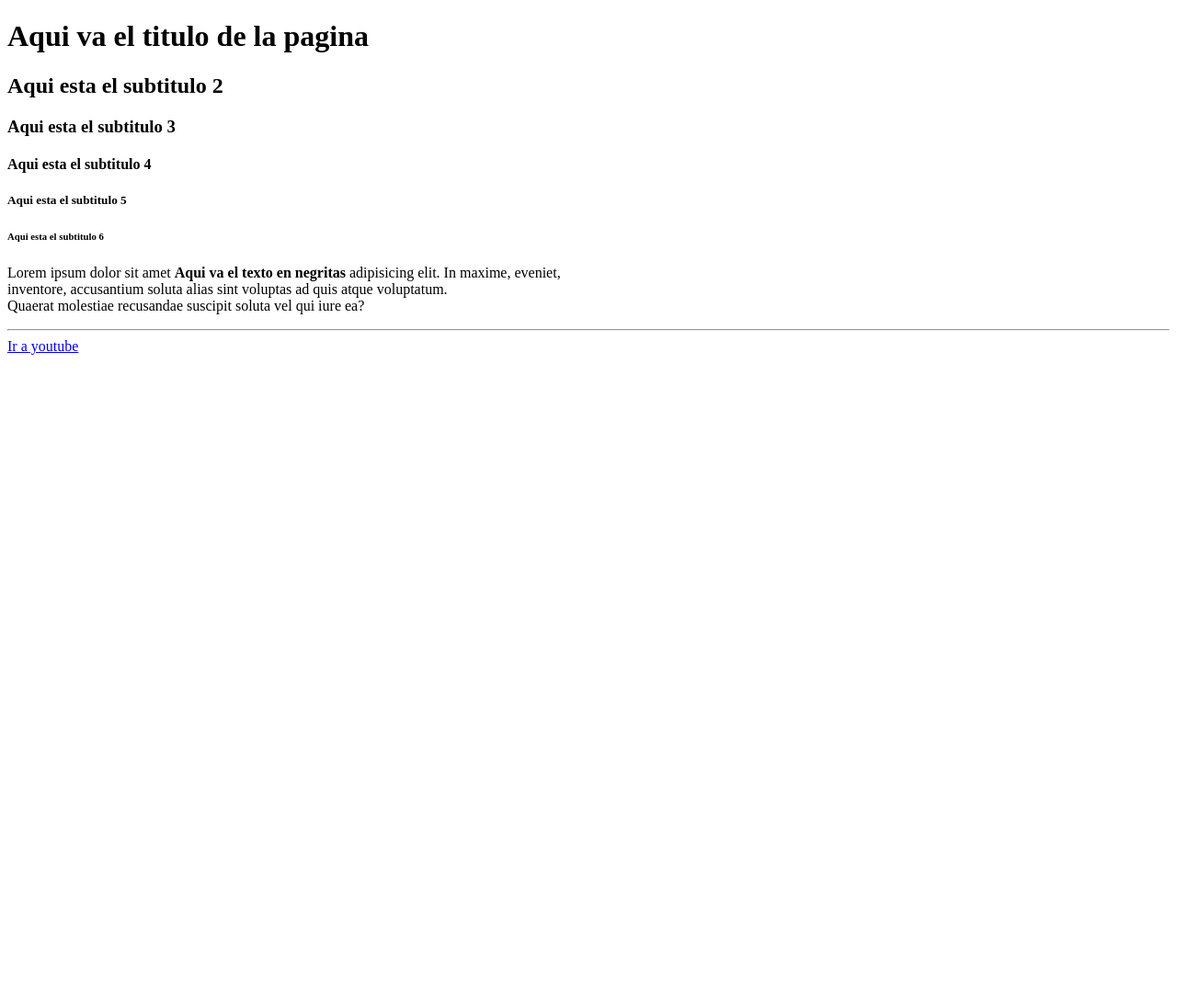
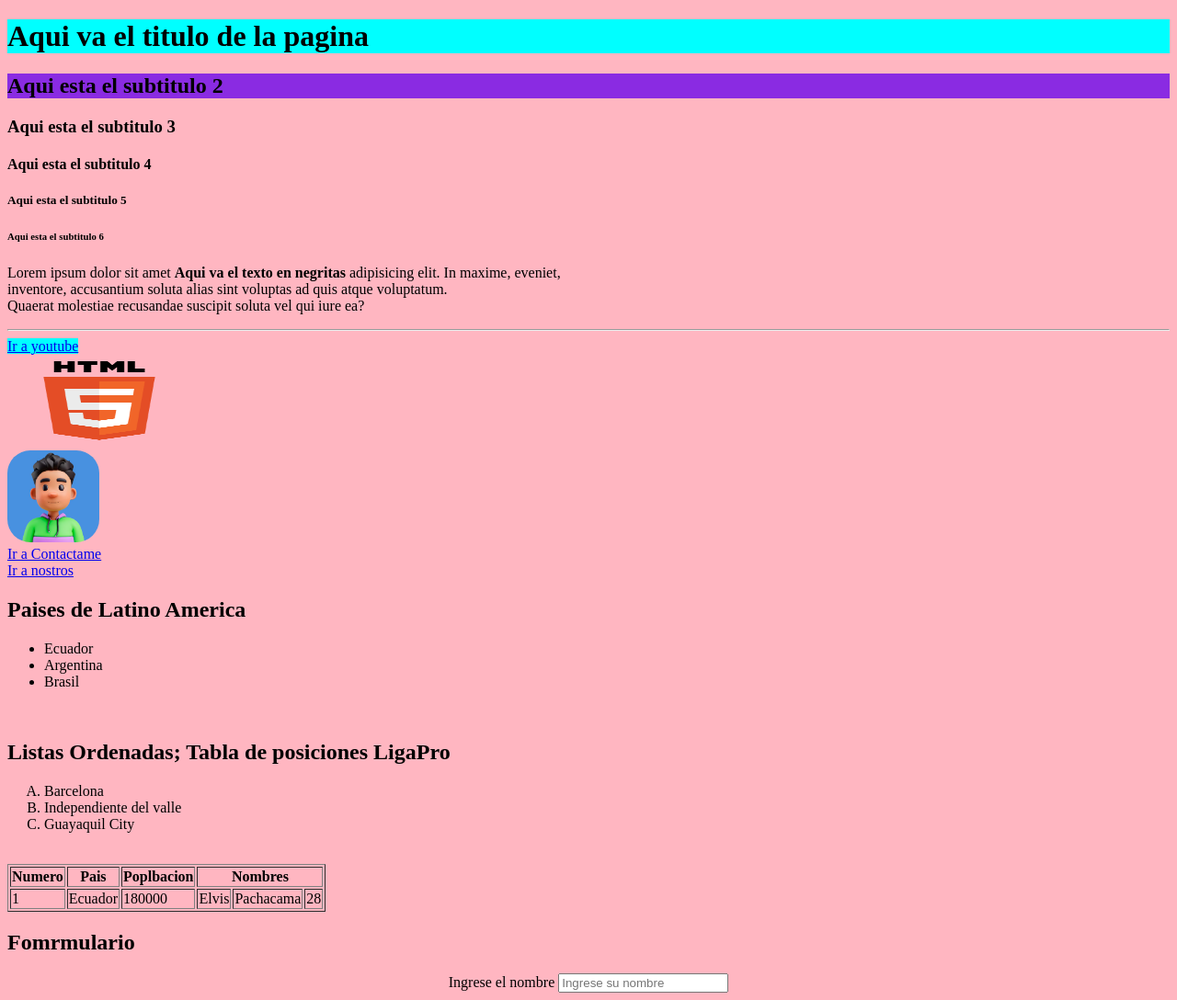
Before and after one commit to edrianlxcid/primerhola, a plain HTML site: page index.html in a window 1280 px wide. Shown: the whole page at 92% size. Before the commit the page ends 800 px from the top, so only its background shows below. Drawn offline with Linux system fonts and the light colour scheme.

Commit message:
Version cuatro

```diff
--- a/index.html
+++ b/index.html
@@ -1,5 +1,6 @@
 <!--Aqui van los comentario y modificaciones aqui definimos el tipo de documento que va a desarollar-->
 <!DOCTYPE html>
+
 <html lang="en">
 <head>
     <!--Aqui definimos el tipo de caracteres a usar-->
@@ -11,10 +12,10 @@
     <!--Aqui me puedo enlazar a archivos css de mi proyecto-->
     <link rel="stylesheet" href="style.css">
 </head>
-<body>
+<body style="background-color: lightpink;">
     <!--Etiquetas de texto-->
-    <h1>Aqui va el titulo de la pagina</h1>
-    <h2>Aqui esta el subtitulo 2</h2>
+    <h1 style="background-color: aqua;">Aqui va el titulo de la pagina</h1>
+    <h2 style="background-color: blueviolet;">Aqui esta el subtitulo 2</h2>
     <h3>Aqui esta el subtitulo 3</h3>
     <h4>Aqui esta el subtitulo 4</h4>
     <h5>Aqui esta el subtitulo 5</h5>
@@ -27,7 +28,69 @@
     </p>
     <hr>
     <!--Etiquetas de enlace-->
-    <a href="https://www.youtube.com/watch?v=GVWaDbFGLaQ" target="_blank">Ir a youtube</a>
+    <a style="background-color: aqua;" href="//www.youtube.com/watch?v=GVWaDbFGLaQ" target="_blank">Ir a youtube</a>
+    <br>
+
+    <!--etiquetas tipo imagen-->
+    <img src="img/html5.png" alt="logo html5" width="200px" height="100px" style="border-radius: 80%;">
+    <br>
+    <img src="img/avatar.avif" alt="avatar" width="100px" height="100px" style="border-radius: 25%;">
+    <br>
+
+    <a href="paginas/contacto.html">Ir a Contactame</a>
+    <br>
+    <a href="paginas/otraspaginas/nostros.html">Ir a nostros</a>
+
+    <!--Etiquetas de listas-->
+    <br>
+    <h2>Paises de Latino America</h2>
+    <ul>
+        <li>Ecuador</li>
+        <li>Argentina</li>
+        <li>Brasil</li>
+    </ul>
+    <br>
+    <!--Etiquetas de lsitas ordenadas-->
+    <h2>Listas Ordenadas; Tabla de posiciones LigaPro</h2>
+    <ol type="A">
+        <li>Barcelona</li>
+        <li>Independiente del valle</li>
+        <li>Guayaquil City</li>
+    </ol>
+    <br>
+
+    <!--Tablas de posiciones-->
+    <table border="1">
+        <thead>
+            <th>Numero</th>
+            <th>Pais</th>
+            <th>Poplbacion</th>
+            <th colspan="4">Nombres</th>
+        </thead>
+
+        <tr>
+            <td>1</td>
+            <td>Ecuador</td>
+            <td>180000</td>
+            <td>Elvis</td>
+            <td>Pachacama</td>
+            <td>28</td>
+        </tr>
+    </table>
+    <!--Contenedores-->
+    <section>
+        <div>
+            <h2>Fomrmulario</h2>
+        </div>
+        <!--Creando formulario-->
+        <div style="text-align: center;">
+            <form action="">
+                <label for="">Ingrese el nombre</label>
+                <input type="text" name="" id="" placeholder="Ingrese su nombre" required>
+            </form>
+        </div>
+    </section>
+
 
 </body>
 </html>
```
Also changed, not shown: paginas/contacto.html (added, +13 -0 lines), paginas/otrapaginas/nostros.html (added, +13 -0 lines), img/avatar.avif (added), img/html5.png (added).
